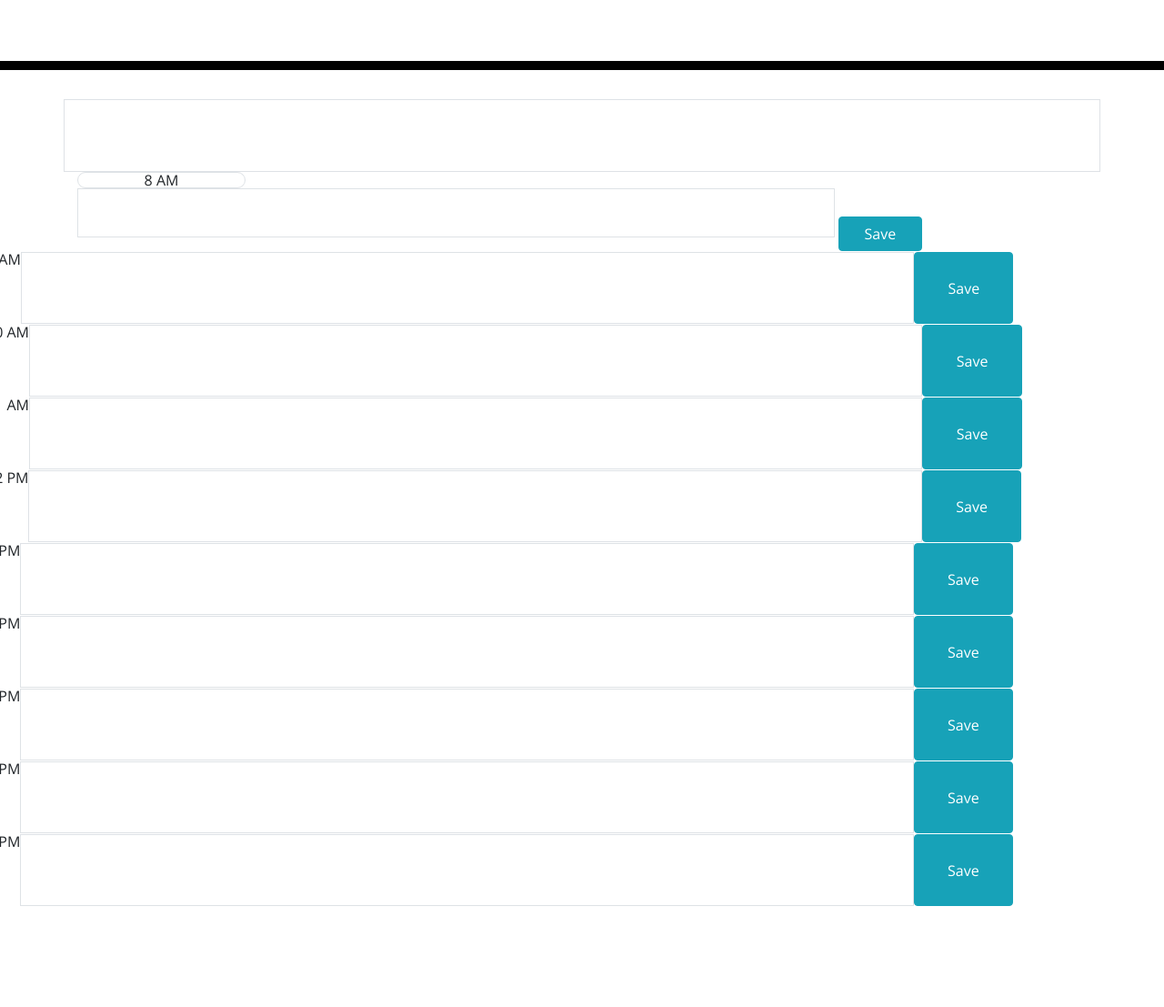
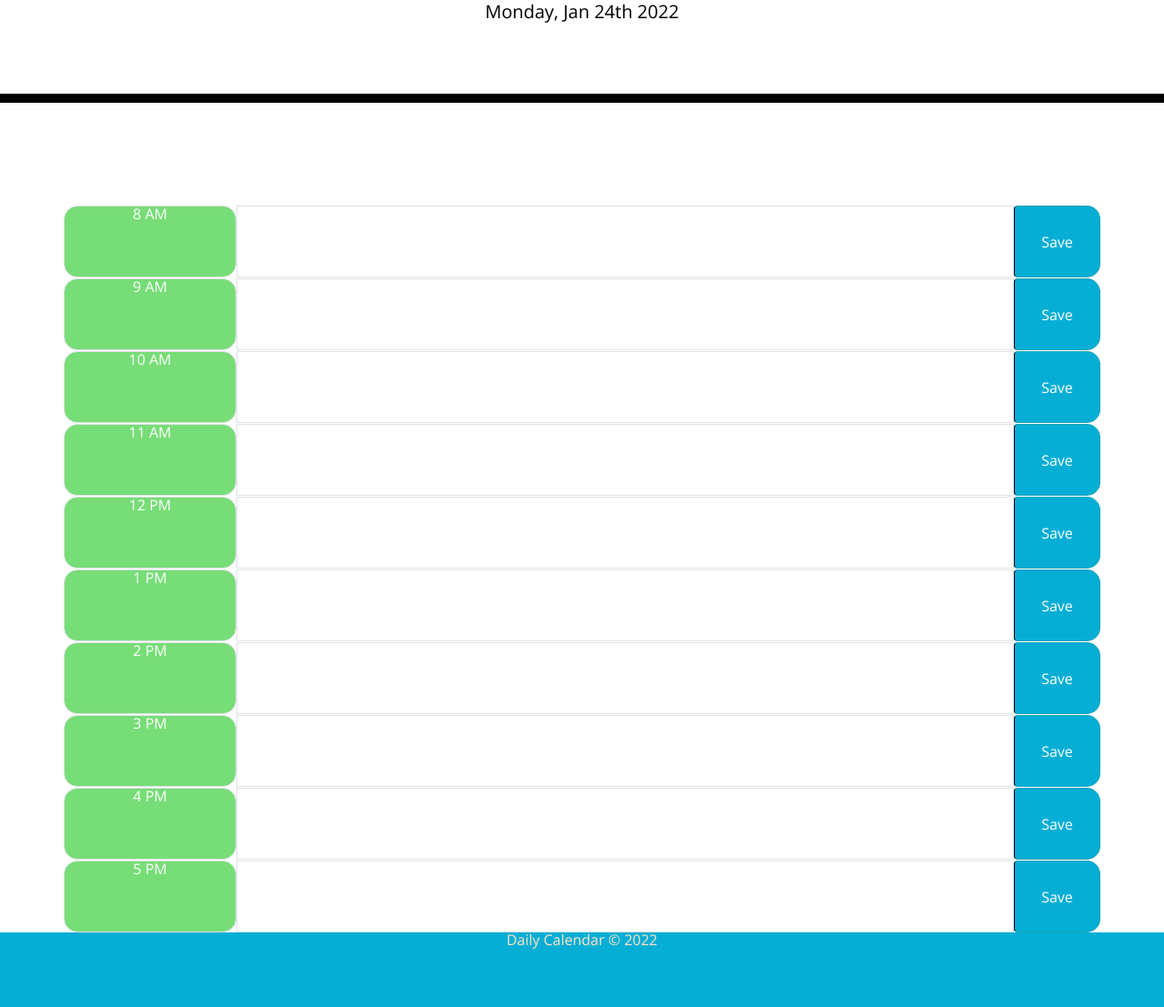
Before and after one commit to Tai106/work-day-scheduler, a plain HTML site: page index.html in a window 1280 px wide. Shown: the part 191-1298 px from the top of the page at 91% size. Before the commit the page ends 1187 px from the top, so only its background shows below. Drawn offline with nearby package versions, Linux system fonts and the light colour scheme; files that its build step writes are made by us from their sources.

Commit message:
date and time added to scheduler

```diff
--- a/assets/css/style.css
+++ b/assets/css/style.css
@@ -1,3 +1,9 @@
+* {
+    margin: 0;
+    padding: 0;
+    box-sizing: border-box;
+  }
+
 body {
     font-family: 'Open Sans', sans-serif;
     font-size: 16px;
@@ -10,7 +16,7 @@ body {
     resize: none;
     color: #000000;
     border-left: 1px solid black;
-    padding: 10px;
+    padding: 20px;
   }
 
   .jumbotron {
@@ -28,6 +34,7 @@ body {
   .time-block{
     text-align: center;
     border-radius: 15px;
+    padding-bottom: 15px;
   }
 
   .row {
@@ -44,17 +51,17 @@ body {
 
   .past {
     background-color: #d3d3d3;
-    color: white;
+    color: white
   }
 
   .present {
     background-color: #ff6961;
-    color: white;
+    color: white
   }
 
   .future {
     background-color: #77dd77;
-    color: white;
+    color: white
   }
 
   .saveBtn {
@@ -67,5 +74,13 @@ body {
 
   .saveBtn i:hover {
     font-size: 20px;
-    transition: all .3s ease-in-out;
+    transition: all 0.3s ease-in-out;
   }
+
+  .footer {
+  width: 100%;
+  text-align: center;
+  padding-bottom: 50px;
+  background-color: #06AED5;
+  color: bisque;
+  }
--- a/assets/js/script.js
+++ b/assets/js/script.js
@@ -1,75 +1,55 @@
-import moment from "https://cdnjs.cloudflare.com/ajax/libs/moment.js/2.24.0/moment.min.js";
+$(document).ready(function () {
+    // saveBtn click listener
+    $(".saveBtn").on("click", function () {
+        // Get nearby values of the description in JQuery
+        var text = $(this).siblings(".description").val();
+        var time = $(this).parent().attr("id");
 
-const store = window.localStorage;
+        // Save to local storage
+        localStorage.setItem(time, text);
+    })
 
-const container = $(".container");
+    var todayDate = moment().format('dddd, MMM Do YYYY');
+    $("#currentDay").html(todayDate);
 
-const now = moment();
+    function timeTracker() {
+        //current number of hours.
+        var timeNow = moment().hour();
 
-const currentTime = { text: moment().format("h:00 A"), hour: moment().hour() };
+        $(".time-block").each(function () {
+            var blockTime = parseInt($(this).attr("id").split("hour")[1]);
 
-$("#day").text(now.format("dddd MMMM DD, YYYY"));
+            // To check the time and add the classes for background indicators
+            if (blockTime < timeNow) {
+                $(this).removeClass("future");
+                $(this).removeClass("present");
+                $(this).addClass("past");
+            }
+            else if (blockTime === timeNow) {
+                $(this).removeClass("past");
+                $(this).removeClass("future");
+                $(this).addClass("present");
+            }
+            else {
+                $(this).removeClass("present");
+                $(this).removeClass("past");
+                $(this).addClass("future");
 
-const range = (start, end, step) => {
-  return Array.from(
-    Array.from(Array(Math.ceil((end - start) / step)).keys()),
-    (x) => start + x * step
-  );
-};
+            }
+        })
+    }
 
-const hoursOfTheDay = Array.from(new Array(24)).map((v, i) => {
-  const text = moment().hour(i).format("h:00 A");
-  const hour = moment().hour(i);
-  return { text, hour };
-});
+    // Get item from local storage if any
+    $("#hour8 .description").val(localStorage.getItem("hour8"));
+    $("#hour9 .description").val(localStorage.getItem("hour9"));
+    $("#hour10 .description").val(localStorage.getItem("hour10"));
+    $("#hour11 .description").val(localStorage.getItem("hour11"));
+    $("#hour12 .description").val(localStorage.getItem("hour12"));
+    $("#hour13 .description").val(localStorage.getItem("hour13"));
+    $("#hour14 .description").val(localStorage.getItem("hour14"));
+    $("#hour15 .description").val(localStorage.getItem("hour15"));
+    $("#hour16 .description").val(localStorage.getItem("hour16"));
+    $("#hour17 .description").val(localStorage.getItem("hour17"));
 
-function color(time) {
-  return time.text === currentTime.text
-    ? "bg-red-300"
-    : time.hour < now
-    ? "bg-gray-300"
-    : "bg-green-200";
-}
-
-hoursOfTheDay.forEach((hr) => {
-  const grid = $(
-    `<form data-name="${hr.text}" class="grid grid-cols-12  border-gray-500 "></form>.`
-  );
-
-  const time = $(
-    `<div class="flex items-center justify-center col-span-2 h-16">${hr.text}</div>`
-  );
-
-  const textArea = $(
-    `<textarea name="${
-      hr.text
-    }" maxLength="50" style="resize: none; overflow: hidden;" class="col-span-8 h-16 p-6 ${color(
-      hr
-    )}">${store.getItem(hr.text) || ""}</textarea>`
-  );
-
-  textArea.keydown((e) => {
-    if (e.keyCode == 13 && !e.shiftKey) {
-      e.preventDefault();
-      return false;
-    }
-  });
-
-  const saveButton = $(
-    `<button type="submit" class="col-span-2 h-16 bg-indigo-500 text-white font-bold hover:bg-indigo-400 transition duration-500 ease-in-out"><i class="fas fa-save text-xl"></i></button>`
-  );
-
-  grid.submit((e) => {
-    e.preventDefault();
-
-    const value = $(`textarea[name="${hr.text}"]`).val();
-
-    store.setItem(hr.text, value);
-  });
-
-  grid.append(time);
-  grid.append(textArea);
-  grid.append(saveButton);
-
-  container.append(grid);
-});
+    timeTracker();
+})
--- a/index.html
+++ b/index.html
@@ -7,9 +7,8 @@
 
     <link rel="stylesheet" href="https://stackpath.bootstrapcdn.com/bootstrap/4.3.1/css/bootstrap.min.css"/>
     <link rel="stylesheet" href="https://use.fontawesome.com/releases/v5.8.1/css/all.css"
-    integrity="sha384-50oBUHEmvpQ+1lW4y57PTFmhCaXp0ML5d60M1M7uH2+nqUivzIebhndOJK28anvf" crossorigin="anonymous"/>
-    <link href="https://fonts.googleapis.com/css?family=Open+Sans&display=swap" rel="stylesheet"/>
-    <link rel="stylesheet" href="style.css" />
+      integrity="sha384-50oBUHEmvpQ+1lW4y57PTFmhCaXp0ML5d60M1M7uH2+nqUivzIebhndOJK28anvf" crossorigin="anonymous"/>
+    <link href="https://fonts.googleapis.com/css?family=Open+Sans&display=swap" rel="stylesheet" />
     <link rel="stylesheet" href="./assets/css/style.css" />
     <!-- end of css -->
 
@@ -23,85 +22,85 @@
     <h1 class="display-3">Work Day Scheduler</h1>
     <p class="lead">A simple calendar app for scheduling your work day</p>
     <p id="currentDay" class="lead"></p>
+    <p id="currentTime" class="lead"></p>
   </header>
+
   <div class="container">
     <!-- Timeblocks go here -->
-    <div class="row no border"></div>
-    <div id="time01" class="col-2 border time-block">8 AM</div>
+    <div class="row no-border"></div>
+    <div class="row">
+    <div id="hour8" class="col-2 border time-block">8 AM</div>
     <textarea id="text01" class="content col-9 border"></textarea>
-    <button id="btn01" type="button" class="col-1 btn btn-info savebtn">Save</button>
+    <button id="saveBtn" type="button" class="col-1 btn btn-info saveBtn">Save</button>
   </div>
 
   <div class="row">
-      <div id="time02" clas="col-2 border time-block">9 AM</div>
+      <div id="hour9" class="col-2 border time-block">9 AM</div>
       <textarea id="text02" class="content col-9 border"></textarea>
-      <button id="btnn01" type="button" class="col-1 btn btn-info savebtn">Save</button>
+      <button id="saveBtn" type="button" class="col-1 btn btn-info saveBtn">Save</button>
   </div>
 
   <div class="row">
-    <div id="time03" clas="col-2 border time-block">10 AM</div>
+    <div id="hour10" class="col-2 border time-block">10 AM</div>
     <textarea id="text03" class="content col-9 border"></textarea>
-    <button id="btnn03" type="button" class="col-1 btn btn-info savebtn">Save</button>
+    <button id="saveBtn" type="button" class="col-1 btn btn-info saveBtn">Save</button>
 </div>
 
 <div class="row">
-    <div id="time04" clas="col-2 border time-block">11 AM</div>
+    <div id="hour11" class="col-2 border time-block">11 AM</div>
     <textarea id="text04" class="content col-9 border"></textarea>
-    <button id="btnn04" type="button" class="col-1 btn btn-info savebtn">Save</button>
+    <button id="saveBtn" type="button" class="col-1 btn btn-info saveBtn">Save</button>
 </div>
 
 <div class="row">
-    <div id="time05" clas="col-2 border time-block">12 PM</div>
+    <div id="hour12" class="col-2 border time-block">12 PM</div>
     <textarea id="text05" class="content col-9 border"></textarea>
-    <button id="btnn05" type="button" class="col-1 btn btn-info savebtn">Save</button>
+    <button id="saveBtn" type="button" class="col-1 btn btn-info saveBtn">Save</button>
 </div>
 
 <div class="row">
-    <div id="time06" clas="col-2 border time-block">1 PM</div>
+    <div id="hour13" class="col-2 border time-block">1 PM</div>
     <textarea id="text06" class="content col-9 border"></textarea>
-    <button id="btnn06" type="button" class="col-1 btn btn-info savebtn">Save</button>
+    <button id="saveBtn" type="button" class="col-1 btn btn-info saveBtn">Save</button>
 </div>
 
 <div class="row">
-    <div id="time07" clas="col-2 border time-block">2 PM</div>
+    <div id="hour14" class="col-2 border time-block">2 PM</div>
     <textarea id="text07" class="content col-9 border"></textarea>
-    <button id="btnn07" type="button" class="col-1 btn btn-info savebtn">Save</button>
+    <button id="saveBtn" type="button" class="col-1 btn btn-info saveBtn">Save</button>
 </div>
 
 <div class="row">
-    <div id="time08" clas="col-2 border time-block">3 PM</div>
+    <div id="hour15" class="col-2 border time-block">3 PM</div>
     <textarea id="text08" class="content col-9 border"></textarea>
-    <button id="btnn08" type="button" class="col-1 btn btn-info savebtn">Save</button>
+    <button id="saveBtn" type="button" class="col-1 btn btn-info saveBtn">Save</button>
 </div>
 
 <div class="row">
-    <div id="time09" clas="col-2 border time-block">4 PM</div>
+    <div id="hour16" class="col-2 border time-block">4 PM</div>
     <textarea id="text09" class="content col-9 border"></textarea>
-    <button id="btnn09" type="button" class="col-1 btn btn-info savebtn">Save</button>
+    <button id="saveBtn" type="button" class="col-1 btn btn-info saveBtn">Save</button>
 </div>
 
 <div class="row">
-    <div id="time10" clas="col-2 border time-block">5 PM</div>
+    <div id="hour17" class="col-2 border time-block">5 PM</div>
     <textarea id="text10" class="content col-9 border"></textarea>
-    <button id="btnn10" type="button" class="col-1 btn btn-info savebtn">Save</button>
+    <button id="saveBtn" type="button" class="col-1 btn btn-info saveBtn">Save</button>
 </div>
 
+</div>
 
+<!-- End of Calendar Body -->
 
+<!-- Footer -->
+<footer class="footer">
+    <p>Daily Calendar &copy; 2022</p>
+</footer>
+<!-- Enf Of Footer-->
 
-
-
-
-
-
-
-
-
-
-
-  </div>
-  <script src="./assets/js/script.js"></script>
   <script src="https://code.jquery.com/jquery-3.4.1.min.js"></script>
   <script src="https://cdnjs.cloudflare.com/ajax/libs/moment.js/2.24.0/moment.min.js"></script>
+  <script src="./assets/js/script.js"></script>
+  <!-- End Of javaScript -->
 </body>
 </html>
```
